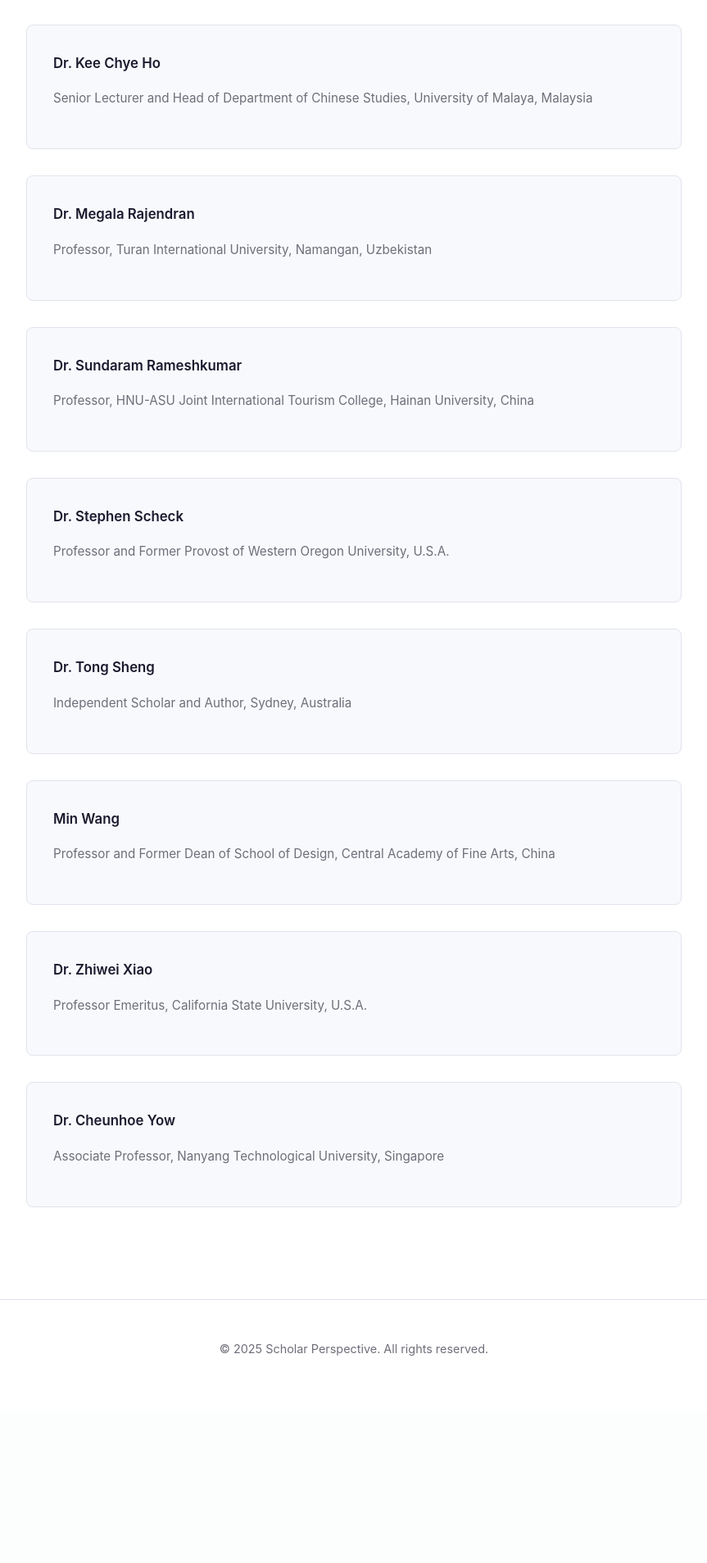
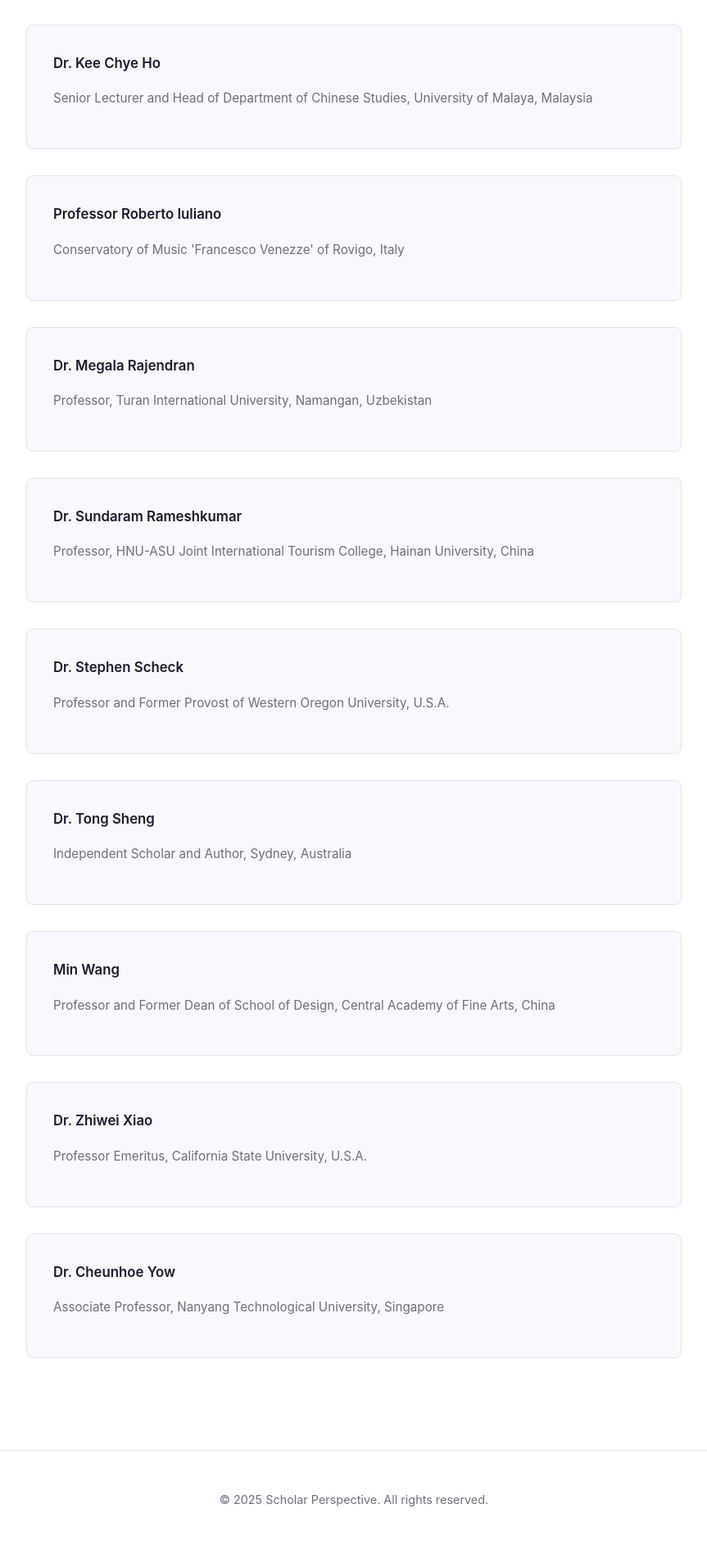
Before and after one commit to choikyo/ScholarPerspective, a Flask app: page /board in a window 1280 px wide. Shown: the part 819-2726 px from the top of the page at 82% size, without its empty margins (208-1071 px from the left). Before the commit the page ends 2473 px from the top, so only its background shows below. Run offline with Flask 3, Linux system fonts and the light colour scheme.

Commit message:
Add Professor Roberto Iuliano to Advisory Board, update docs
Co-Authored-By: Claude Sonnet 4.6 <noreply@anthropic.com>

```diff
--- a/templates/board.html
+++ b/templates/board.html
@@ -26,6 +26,11 @@
         <div class="board-member">
             <p class="member-name">Dr. Kee Chye Ho</p>
             <p class="member-affiliation">Senior Lecturer and Head of Department of Chinese Studies, University of Malaya, Malaysia</p>
+        </div>
+
+        <div class="board-member">
+            <p class="member-name">Professor Roberto Iuliano</p>
+            <p class="member-affiliation">Conservatory of Music 'Francesco Venezze' of Rovigo, Italy</p>
         </div>
 
         <div class="board-member">
```
Also changed, not shown: CLAUDE.md (+1 -1 lines).
